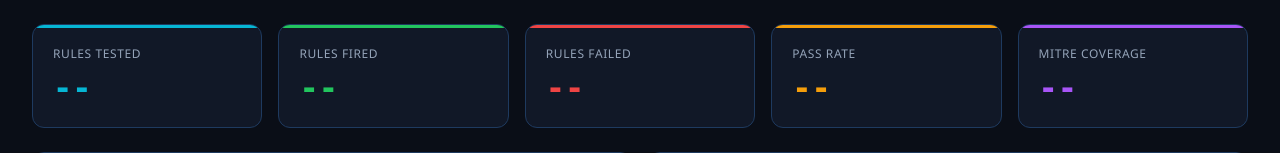
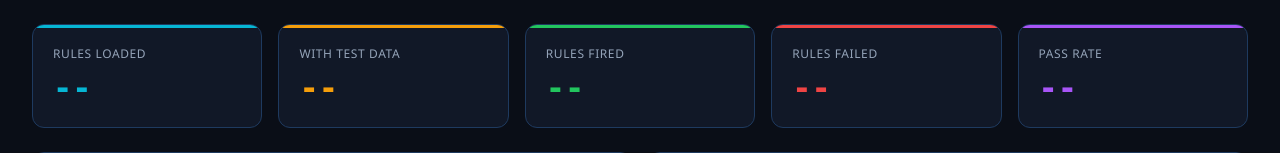
Before and after one commit to Rudraksh-Dixit/sigma-validation-pipeline, a Flask app: page / in a window 1280 px wide. Shown: the part 102-255 px from the top of the page. Run offline with Flask 3, Linux system fonts and the light colour scheme; data that the repository does not hold is empty.

Commit message:
Fix pass rate: only count rules with test data, not all loaded rules

```diff
--- a/src/validator/engine.py
+++ b/src/validator/engine.py
@@ -127,10 +127,15 @@ def run_validation(
         })
 
     fired_count = sum(1 for r in results if r["status"] in ("PASS", "FIRED"))
+    tested_count = sum(1 for r in results if r["expected"])
+    failed_count = sum(1 for r in results if r["status"] == "FAIL")
+    pass_rate = round((tested_count - failed_count) / tested_count * 100, 1) if tested_count > 0 else 0.0
     report = {
         "rules_tested": len(sigma_rules),
+        "rules_with_test_data": tested_count,
         "rules_fired": fired_count,
-        "rules_failed": sum(1 for r in results if r["status"] == "FAIL"),
+        "rules_failed": failed_count,
+        "pass_rate": pass_rate,
         "results": results,
     }
 
--- a/templates/dashboard.html
+++ b/templates/dashboard.html
@@ -120,8 +120,12 @@ td.mono{font-family:var(--mono);font-size:.75rem;color:var(--text2)}
 <div class="container">
   <div class="stats-grid" id="statsGrid">
     <div class="stat-card cyan">
-      <div class="stat-label">Rules Tested</div>
+      <div class="stat-label">Rules Loaded</div>
       <div class="stat-value cyan" id="statTested">--</div>
+    </div>
+    <div class="stat-card yellow">
+      <div class="stat-label">With Test Data</div>
+      <div class="stat-value yellow" id="statTestData">--</div>
     </div>
     <div class="stat-card green">
       <div class="stat-label">Rules Fired</div>
@@ -131,13 +135,9 @@ td.mono{font-family:var(--mono);font-size:.75rem;color:var(--text2)}
       <div class="stat-label">Rules Failed</div>
       <div class="stat-value red" id="statFailed">--</div>
     </div>
-    <div class="stat-card yellow">
+    <div class="stat-card purple">
       <div class="stat-label">Pass Rate</div>
-      <div class="stat-value yellow" id="statRate">--</div>
-    </div>
-    <div class="stat-card purple">
-      <div class="stat-label">MITRE Coverage</div>
-      <div class="stat-value purple" id="statMitre">--</div>
+      <div class="stat-value purple" id="statRate">--</div>
     </div>
   </div>
 
@@ -234,12 +234,10 @@ async function fetchStatus() {
 function renderStats(report) {
   if (!report) return;
   document.getElementById('statTested').textContent = report.rules_tested ?? '--';
+  document.getElementById('statTestData').textContent = report.rules_with_test_data ?? '--';
   document.getElementById('statFired').textContent = report.rules_fired ?? '--';
   document.getElementById('statFailed').textContent = report.rules_failed ?? '--';
-  const total = report.rules_tested || 1;
-  const fired = report.rules_fired || 0;
-  const rate = ((fired / total) * 100).toFixed(1);
-  document.getElementById('statRate').textContent = rate + '%';
+  document.getElementById('statRate').textContent = report.pass_rate != null ? report.pass_rate + '%' : '--';
 }
 
 function renderCharts(report) {
@@ -334,8 +332,6 @@ function renderMitre(mitre) {
   const grid = document.getElementById('mitreGrid');
   const techniques = Object.values(mitre.techniques);
 
-  document.getElementById('statMitre').textContent = mitre.total_techniques;
-
   grid.innerHTML = techniques.sort((a, b) => b.coverage - a.coverage).map(t => {
     const covClass = t.coverage >= 80 ? 'high' : t.coverage >= 40 ? 'medium' : 'low';
     const ruleStatuses = t.rules.map(r => {
```
Also changed, not shown: src/reporter/coverage.py (+5 -3 lines).
